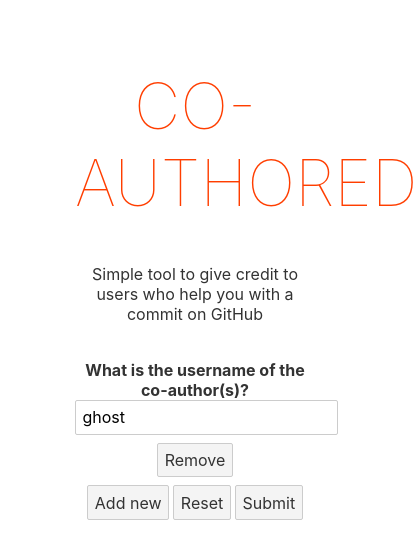
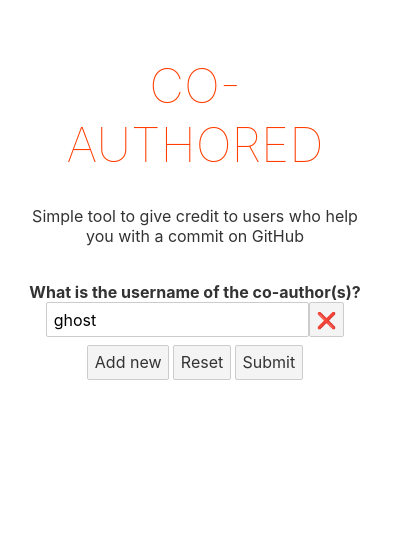
Before and after one commit to ghostbear/coauthoredby, a Svelte app: page / in a window 390 px wide. Shown: the top 558 px of the page, 417 px wide, since content can reach past the window. Built offline with nearby package versions, Linux system fonts and the light colour scheme.

Commit message:
Separate CommitMessage into own component and a few tweaks 🎺

```diff
--- a/src/App.svelte
+++ b/src/App.svelte
@@ -1,11 +1,10 @@
 <script>
   import { Octokit } from "@octokit/core";
+  import CommitMessage from "./CommitMessage.svelte";
 
   let coAuthors = [{ username: "ghost" }];
 
   let coAuthorSnippets = [];
-
-  $: commitMessageSnippet = coAuthorSnippets.join("<br>");
 
   function add() {
     coAuthors = coAuthors.concat([{ username: "" }]);
@@ -13,6 +12,7 @@
 
   function reset() {
     coAuthors = [{ username: "" }];
+    coAuthorSnippets = [];
   }
 
   function remove(selectedCoAuthor) {
@@ -25,10 +25,6 @@
         return `Co-authored-by: ${login} <${id}+${login}@users.noreply.github.com>`;
       });
     });
-  }
-
-  function copyToClipboard() {
-    navigator.clipboard.writeText(coAuthorSnippets.join("\n"));
   }
 
   const client = (() => {
@@ -59,7 +55,7 @@
     {#each coAuthors as coAuthor}
       <div class="co-author">
         <input placeholder="username" bind:value={coAuthor.username} />
-        <button on:click={remove(coAuthor)}> Remove </button>
+        <button on:click={remove(coAuthor)}> ❌ </button>
       </div>
     {/each}
   </div>
@@ -70,22 +66,20 @@
     <button on:click={submit}> Submit </button>
   </div>
 
-  {#if coAuthorSnippets}
-    <code
-      id="commit-message-snippet"
-      on:click={copyToClipboard}
-      contenteditable="false"
-      bind:innerHTML={commitMessageSnippet}
-    />
-  {/if}
+  <CommitMessage coAuthors={coAuthorSnippets} />
 </main>
 
 <style>
   main {
     text-align: center;
     padding: 1em;
-    max-width: 240px;
+    max-width: 640px;
     margin: 0 auto;
+  }
+
+  .co-author {
+    display: flex;
+    justify-content: center;
   }
 
   h1 {
@@ -95,9 +89,37 @@
     font-weight: 100;
   }
 
-  @media (min-width: 640px) {
+  @media (max-width: 640px) {
     main {
       max-width: none;
     }
+
+    h1 {
+      font-size: 4em;
+    }
+  }
+
+  @media (max-width: 480px) {
+    h1 {
+      font-size: 3em;
+    }
+  }
+
+  @media (max-width: 380px) {
+    h1 {
+      font-size: 2.75em;
+    }
+  }
+
+  @media (max-width: 320px) {
+    h1 {
+      font-size: 2.5em;
+    }
+  }
+
+  @media (max-width: 280px) {
+    h1 {
+      font-size: 2em;
+    }
   }
 </style>
--- /dev/null
+++ b/src/CommitMessage.svelte
@@ -0,0 +1,34 @@
+<script>
+  export let coAuthors = [
+    "Co-authored-by: ghost <10137+ghost@users.noreply.github.com>",
+    "Co-authored-by: ghostbear <10137214+ghostbear@users.noreply.github.com>",
+  ];
+  $: commitMessage = coAuthors.join("<br>");
+
+  function copyToClipboard() {
+    navigator.clipboard.writeText(coAuthors.join("\n"));
+  }
+</script>
+
+{#if commitMessage}
+  <div class="commitMessage">
+    <code
+      id="CommitMessage"
+      on:click={copyToClipboard}
+      contenteditable="false"
+      bind:innerHTML={commitMessage}
+    />
+  </div>
+{/if}
+
+<style>
+  .commitMessage {
+    margin: 0 auto;
+    width: max-content;
+    max-width: fit-content;
+    overflow-wrap: anywhere;
+    text-align: left;
+    padding: 1em;
+    background-color: #e2e2e2;
+  }
+</style>
```
